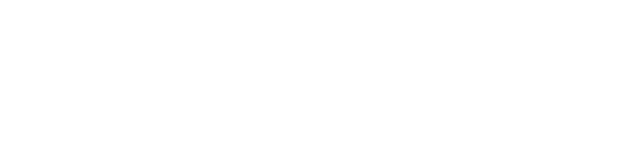
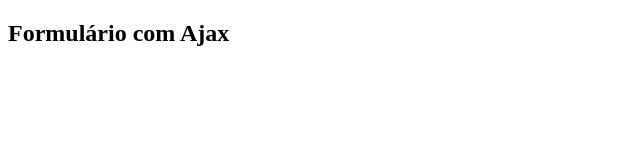
Before and after one commit to isaiasramosdeoliveira/form-with-Ajax, a plain HTML site: page public/pags/form.html in a window 1280 px wide. Shown: the whole page, without its empty margins (0-640 px from the left). Drawn offline with Linux system fonts and the light colour scheme.

Commit message:
Mudanças no html e acréscimo de propriedades no css.

```diff
--- a/public/pags/form.html
+++ b/public/pags/form.html
@@ -7,6 +7,8 @@
     <title>Document</title>
 </head>
 <body>
-
+    <section>
+        <h1>Formulário com Ajax</h1>
+    </section>
 </body>
 </html>
```
Also changed, not shown: public/index.html (+1 -1 lines).
